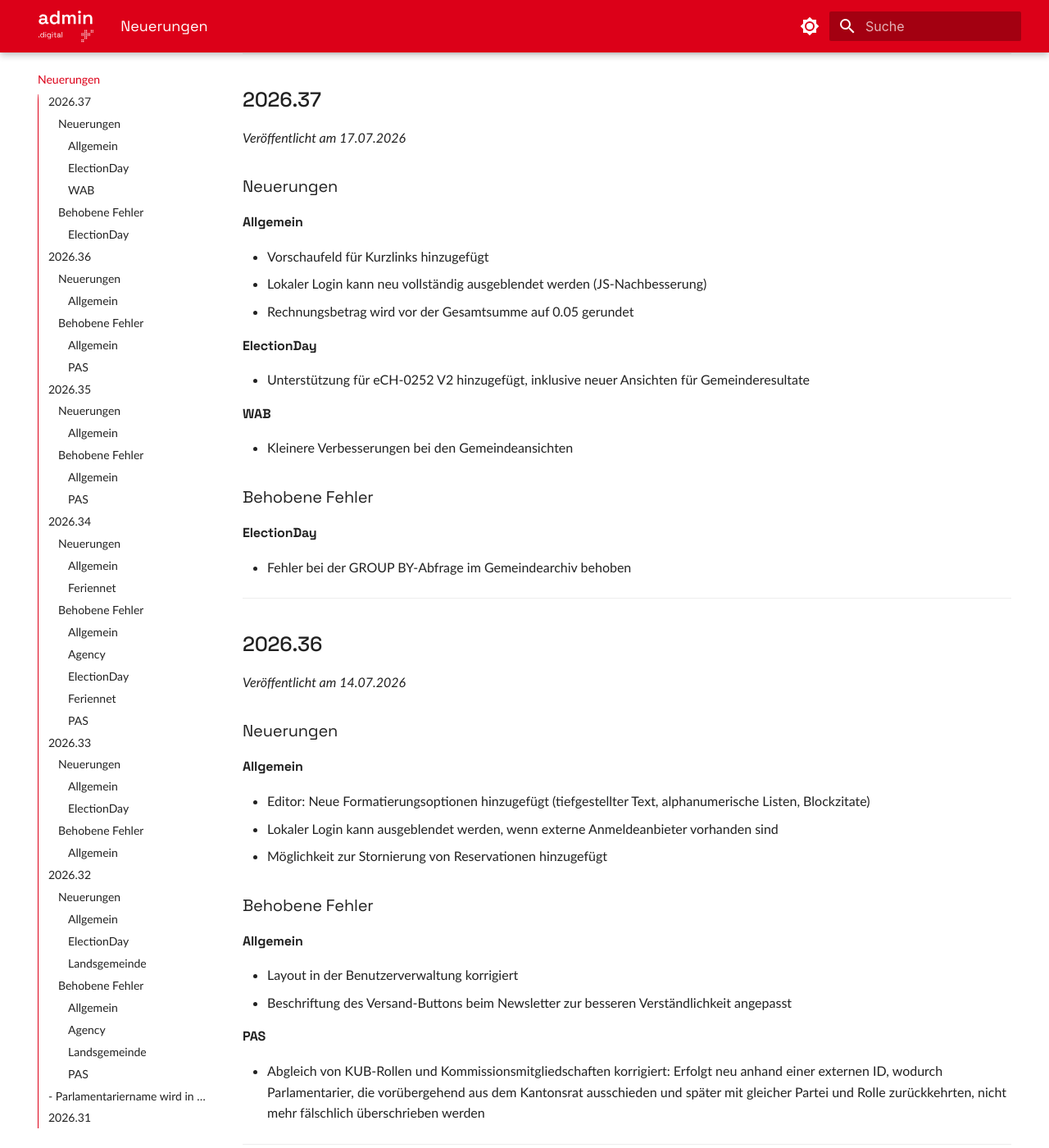
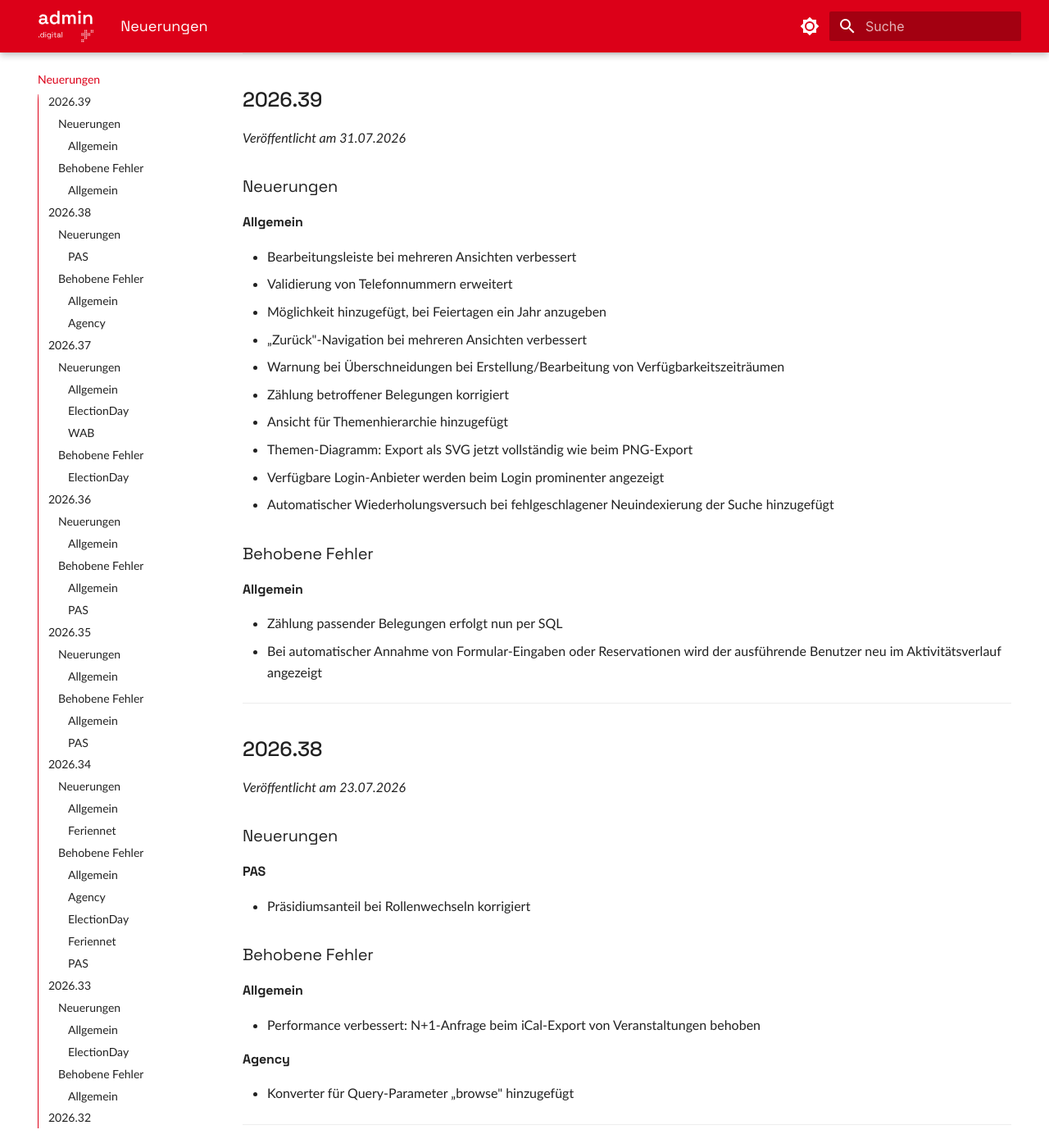
Before and after one commit to seantis/docs-admin-digital, an MkDocs documentation site: the page built from content/neuerungen/index.md, in a window 1280 px wide and 1400 px high, scrolled down 324 px. Shown: the whole window at 82% size. Built offline with MkDocs 1.6.1 and Material for MkDocs 9.7.7, drawn with Linux system fonts in a browser that asks for light colours.

Commit message:
Add release notes

```diff
--- a/content/neuerungen/index.md
+++ b/content/neuerungen/index.md
@@ -8,6 +8,46 @@ description: Aktuelle Änderungen und neue Funktionen von admin.digital
 !!! tip "Komplettes Changelog"
     Entwickler:innen können hier das komplette technische Changelog nachlesen: [CHANGES.md auf GitHub](https://github.com/OneGov/onegov-cloud/blob/master/CHANGES.md)
 ---
+
+## 2026.39
+*Veröffentlicht am 31.07.2026*
+
+### Neuerungen
+#### Allgemein
+- Bearbeitungsleiste bei mehreren Ansichten verbessert
+- Validierung von Telefonnummern erweitert
+- Möglichkeit hinzugefügt, bei Feiertagen ein Jahr anzugeben
+- „Zurück"-Navigation bei mehreren Ansichten verbessert
+- Warnung bei Überschneidungen bei Erstellung/Bearbeitung von Verfügbarkeitszeiträumen
+- Zählung betroffener Belegungen korrigiert
+- Ansicht für Themenhierarchie hinzugefügt
+- Themen-Diagramm: Export als SVG jetzt vollständig wie beim PNG-Export
+- Verfügbare Login-Anbieter werden beim Login prominenter angezeigt
+- Automatischer Wiederholungsversuch bei fehlgeschlagener Neuindexierung der Suche hinzugefügt
+
+### Behobene Fehler
+#### Allgemein
+- Zählung passender Belegungen erfolgt nun per SQL
+- Bei automatischer Annahme von Formular-Eingaben oder Reservationen wird der ausführende Benutzer neu im Aktivitätsverlauf angezeigt
+
+---
+
+## 2026.38
+*Veröffentlicht am 23.07.2026*
+
+### Neuerungen
+#### PAS
+- Präsidiumsanteil bei Rollenwechseln korrigiert
+
+### Behobene Fehler
+#### Allgemein
+- Performance verbessert: N+1-Anfrage beim iCal-Export von Veranstaltungen behoben
+
+#### Agency
+- Konverter für Query-Parameter „browse" hinzugefügt
+
+---
+
 ## 2026.37
 *Veröffentlicht am 17.07.2026*
 
```
